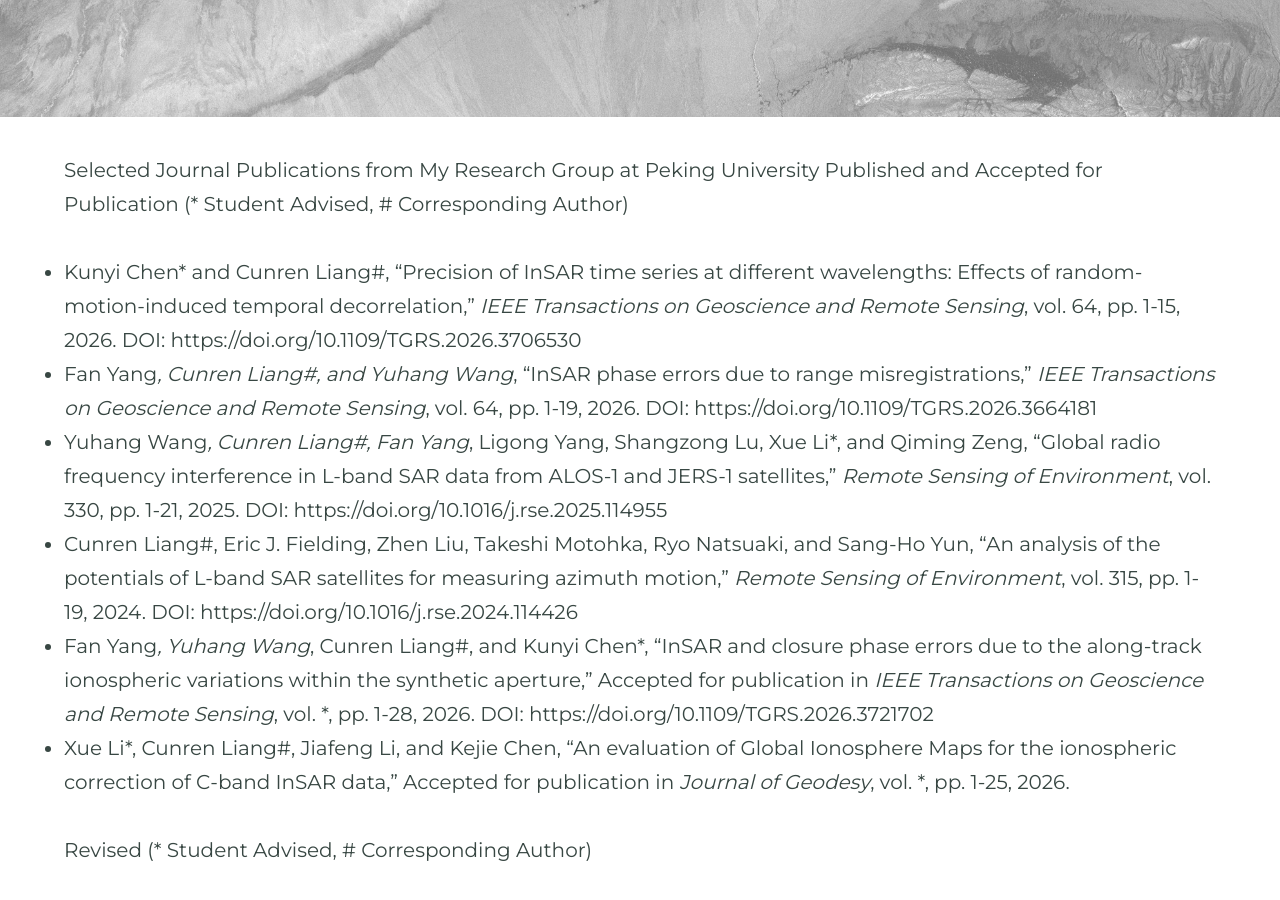
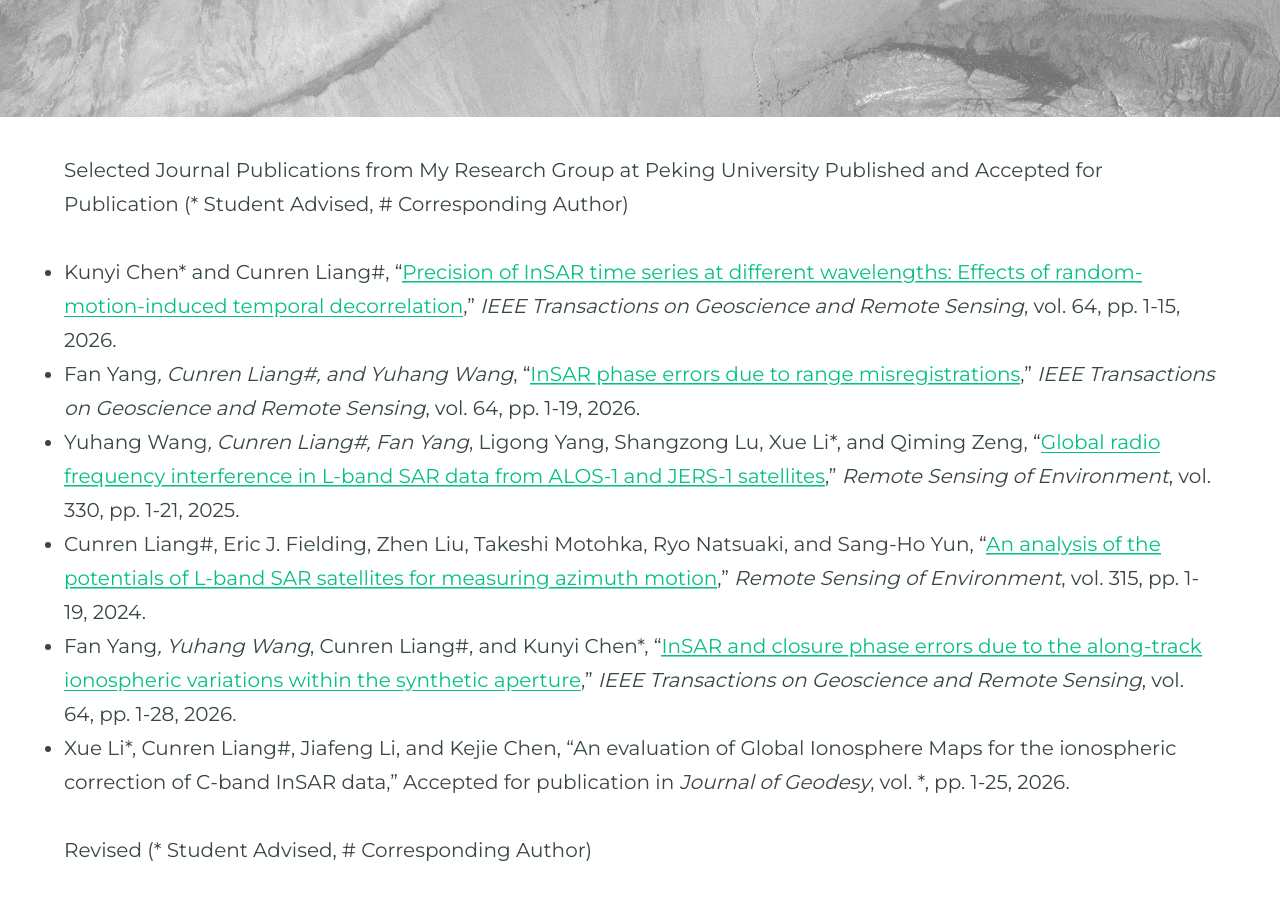
Before and after one commit to CunrenLiang/cunrenliang.github.io, a Jekyll site: the page built from publications.md, in a window 1280 px wide and 900 px high, scrolled down 307 px. Built offline with Jekyll 4.4.1, drawn with Linux system fonts in a browser that asks for light colours; some web fonts are replaced.

Commit message:
Add files via upload

```diff
--- a/publications.md
+++ b/publications.md
@@ -7,37 +7,45 @@ feature_image: "../assets/images/tibet/tibet_s1_a41_210504-210516_4.jpg"
 
 Selected Journal Publications from My Research Group at Peking University
 Published and Accepted for Publication (* Student Advised, # Corresponding Author)
-* Kunyi Chen* and Cunren Liang#, “Precision of InSAR time series at different wavelengths: Effects of random-motion-induced temporal decorrelation,” _IEEE Transactions on Geoscience and Remote Sensing_, vol. 64, pp. 1-15, 2026. DOI: https://doi.org/10.1109/TGRS.2026.3706530
-* Fan Yang*, Cunren Liang#, and Yuhang Wang*, “InSAR phase errors due to range misregistrations,” _IEEE Transactions on Geoscience and Remote Sensing_, vol. 64, pp. 1-19, 2026. DOI: https://doi.org/10.1109/TGRS.2026.3664181
-* Yuhang Wang*, Cunren Liang#, Fan Yang*, Ligong Yang, Shangzong Lu, Xue Li*, and Qiming Zeng, “Global radio frequency interference in L-band SAR data from ALOS-1 and JERS-1 satellites,” _Remote Sensing of Environment_, vol. 330, pp. 1-21, 2025. DOI: https://doi.org/10.1016/j.rse.2025.114955
-* Cunren Liang#, Eric J. Fielding, Zhen Liu, Takeshi Motohka, Ryo Natsuaki, and Sang-Ho Yun, “An analysis of the potentials of L-band SAR satellites for measuring azimuth motion,” _Remote Sensing of Environment_, vol. 315, pp. 1-19, 2024. DOI: https://doi.org/10.1016/j.rse.2024.114426
-* Fan Yang*, Yuhang Wang*, Cunren Liang#, and Kunyi Chen*, “InSAR and closure phase errors due to the along-track ionospheric variations within the synthetic aperture,” Accepted for publication in _IEEE Transactions on Geoscience and Remote Sensing_, vol. *, pp. 1-28, 2026. DOI: https://doi.org/10.1109/TGRS.2026.3721702
-* Xue Li*, Cunren Liang#, Jiafeng Li, and Kejie Chen, “An evaluation of Global Ionosphere Maps for the ionospheric correction of C-band InSAR data,” Accepted for publication in _Journal of Geodesy_, vol. *, pp. 1-25, 2026.
+* Kunyi Chen* and Cunren Liang#, "[Precision of InSAR time series at different wavelengths: Effects of random-motion-induced temporal decorrelation](https://doi.org/10.1109/TGRS.2026.3706530)," _IEEE Transactions on Geoscience and Remote Sensing_, vol. 64, pp. 1-15, 2026.
+* Fan Yang*, Cunren Liang#, and Yuhang Wang*, "[InSAR phase errors due to range misregistrations](https://doi.org/10.1109/TGRS.2026.3664181),” _IEEE Transactions on Geoscience and Remote Sensing_, vol. 64, pp. 1-19, 2026.
+* Yuhang Wang*, Cunren Liang#, Fan Yang*, Ligong Yang, Shangzong Lu, Xue Li*, and Qiming Zeng, "[Global radio frequency interference in L-band SAR data from ALOS-1 and JERS-1 satellites](https://doi.org/10.1016/j.rse.2025.114955)," _Remote Sensing of Environment_, vol. 330, pp. 1-21, 2025.
+* Cunren Liang#, Eric J. Fielding, Zhen Liu, Takeshi Motohka, Ryo Natsuaki, and Sang-Ho Yun, "[An analysis of the potentials of L-band SAR satellites for measuring azimuth motion](https://doi.org/10.1016/j.rse.2024.114426)," _Remote Sensing of Environment_, vol. 315, pp. 1-19, 2024.
+* Fan Yang*, Yuhang Wang*, Cunren Liang#, and Kunyi Chen*, "[InSAR and closure phase errors due to the along-track ionospheric variations within the synthetic aperture](https://doi.org/10.1109/TGRS.2026.3721702)," _IEEE Transactions on Geoscience and Remote Sensing_, vol. 64, pp. 1-28, 2026.
+* Xue Li*, Cunren Liang#, Jiafeng Li, and Kejie Chen, "An evaluation of Global Ionosphere Maps for the ionospheric correction of C-band InSAR data," Accepted for publication in _Journal of Geodesy_, vol. *, pp. 1-25, 2026.
 
 Revised (* Student Advised, # Corresponding Author)
-* Yuhang Wang*, Cunren Liang#, Xue Li*, Fan Yang*, and Kunyi Chen*, “On the range spectral loss in InSAR,” Revised, _IEEE Transactions on Geoscience and Remote Sensing_.
+* Yuhang Wang*, Cunren Liang#, Xue Li*, Fan Yang*, and Kunyi Chen*, "On the range spectral loss in InSAR," Revised, _IEEE Transactions on Geoscience and Remote Sensing_.
+
+
+
+
+
+
+
+
 
 Under Review (* Student Advised, # Corresponding Author)
-* Yusheng Li*, Cunren Liang#, and Yuhang Wang*, “Precision of phase correlation for speckle tracking,” Under review.
-* Kunyi Chen*, Cunren Liang#, Fan Yang*, Xue Li*, and Yuhang Wang*, “Secondary InSAR ionospheric phase in NISAR data,” Under review.
-* Cunren Liang#, Xue Li*, Yuhang Wang*, Zhen Liu, Mark Simons, Eric J. Fielding, Yuan-Kai Liu, and Sang-Ho Yun, “Evaluating ALOS-2 L-band InSAR observations of tectonic motion in the Western United States,” Under review.
-* Guanshu Ao*, Cunren Liang#, and Yuxiao Qin, “Overestimation of InSAR coherence due to RCS inhomogeneity,” Under review.
+* Yusheng Li*, Cunren Liang#, and Yuhang Wang*, "Precision of phase correlation for speckle tracking," Under review.
+* Kunyi Chen*, Cunren Liang#, Fan Yang*, Xue Li*, and Yuhang Wang*, "Secondary InSAR ionospheric phase in NISAR data," Under review.
+* Cunren Liang#, Xue Li*, Yuhang Wang*, Zhen Liu, Mark Simons, Eric J. Fielding, Yuan-Kai Liu, and Sang-Ho Yun, "Evaluating ALOS-2 L-band InSAR observations of tectonic motion in the Western United States," Under review.
+* Guanshu Ao*, Cunren Liang#, and Yuxiao Qin, "Overestimation of InSAR coherence due to RCS inhomogeneity," Under review.
 
 Other Journal Publications (Co-authored)
-* Peng Li, Jiahan Zhang, Fengling Yu, Kai Tan, Nan Xu, Chunpeng Chen, Pengfei Tang, Cunren Liang, Zhenhong Li, Houjie Wang, “Delta-Scale 10-m Tidal Flat Topography Reconstruction: A Transferable Deep Learning Approach Using Sentinel-2 Time Series,” IEEE Transactions on Geoscience and Remote Sensing, vol. 64, pp. 1-12, 2026. DOI: https://doi.org/10.1109/TGRS.2026.3686116
-* Peng Li, Jianbo Bai, Lin Shen, Wei Tang, Cunren Liang, Bin Zhao, Zhenhong Li, and Houjie Wang, “Large-scale high-resolution coastal subsidence mapping in eastern China with Sentinel-1 and Sentinel-2: Heterogeneous patterns and primary drivers,” International Journal of Applied Earth Observation and Geoinformation, vol. 146, pp. 1-18, February 2026. DOI: https://doi.org/10.1016/j.jag.2025.105047
-* Yidi Wang, Zhang Yunjun, Ningbo Wang, Runqing Liu, Cunren Liang, Yosuke Aoki, and Robert Wang, “Towards Long-Wavelength Ionospheric Correction of InSAR Time Series Using GNSS-Based TEC,” IEEE Transactions on Geoscience and Remote Sensing, vol. 64, pp. 1-14, 2026. DOI: https://doi.org/10.1109/TGRS.2026.3656511
-* Jingtian Zhou, Yang Lei, Jinmei Pan, Cunren Liang, Zhang Yunjun, Weiliang Li, Chuan Xiong, Jiancheng Shi, and Wei Ma, “Snow water equivalent retrieval and analysis over Altay using 12 d repeat-pass Sentinel-1 interferometry,” The Cryosphere, vol. 19, no. 11, pp. 5361-5388, November 2025. DOI: https://doi.org/10.5194/tc-19-5361-2025
-* Shangzong Lu, Cunren Liang, and Qiming Zeng, “Limitations of earthquake coseismic deformation measurements using InSAR,” International Journal of Remote Sensing, vol. 46, no. 5, pp. 2212-2232, January 2025. DOI: https://doi.org/10.1080/01431161.2024.2449478
-* Chaoqi Lin, Kejie Chen, Cunren Liang, Hai Zhu, Wenfeng Cui, Haishan Chai, Mingjia Li, Changhu Xue, Zhiwen Zheng, and Zhanhui Qing, “Subsidence detection in southwest Guangdong–Hong Kong–Macao Greater Bay Area using InSAR with GNSS corrected tropospheric delays,” Advances in Space Research, vol. 75, no. 1, pp. 190-204, January 2025. DOI: https://doi.org/10.1016/j.asr.2024.09.018
-* Peng Li, Shu Li, Zhenhong Li, Cunren Liang, and Houjie Wang, “Detailed detection and extraction of estuarine tidal channels with multispectral and full‐polarised SAR remote sensing,” Earth Surface Processes and Landforms, vol. 49, no. 12, pp. 3968-3988, September 2024. DOI: https://doi.org/10.1002/esp.5950
-* Kejie Chen, Guoguang Wei, Christopher Milliner, Luca Dal Zilio, Cunren Liang, and Jean-Philippe Avouac, “Super-shear ruptures steered by pre-stress heterogeneities during the 2023 Kahramanmaraş earthquake doublet,” Nature Communications, vol. 15, no. 1, pp. 1-11, August 2024. DOI: https://doi.org/10.1038/s41467-024-51446-y
-* Peng Li, Yun Zhang, Cunren Liang, Houjie Wang, and Zhenhong Li, “High spatiotemporal resolution river networks mapping on catchment scale using satellite remote sensing imagery and DEM data,” Geophysical Research Letters, vol. 51, no. 6, pp. 1-11, March 2024. DOI: https://doi.org/10.1029/2023GL107956
-* Emmanuel Caballero, Zacharie Duputel, Cedric Twardzik, Luis Rivera, Emilie Klein, Junle Jiang, Cunren Liang, Lijun Zhu, Romain Jolivet, Eric Fielding, and Mark Simons, “Revisiting the 2015 Mw = 8.3 Illapel earthquake: unveiling complex fault slip properties using Bayesian inversion,” Geophysical Journal International, vol. 235, no. 3, pp. 2828-2845, December 2023. DOI: https://doi.org/10.1093/gji/ggad380
-* Liuwei Xu, Saeed Mohanna, Lingsen Meng, Chen Ji, Jean-Paul Ampuero, Zhang Yunjun, Masooma Hasnain, Risheng Chu, and Cunren Liang, “The overall-subshear and multi-segment rupture of the 2023 Mw 7.8 Kahramanmaraş, Turkey earthquake in millennia supercycle,” Communications Earth & Environment, vol. 4, no. 1, pp. 1-13, October 2023. DOI: https://doi.org/10.1038/s43247-023-01030-x
-* Peng Li, Guoyang Wang, Cunren Liang, Houjie Wang, and Zhenhong Li, “InSAR-derived coastal subsidence reveals new inundation scenarios over the Yellow River Delta,” IEEE Journal of Selected Topics in Applied Earth Observations and Remote Sensing, vol. 16, pp. 8431-8441, 2023. DOI: https://doi.org/10.1109/JSTARS.2023.3272782
-* Guoyang Wang, Peng Li, Zhenhong Li, Cunren Liang, and Houjie Wang, “Coastal subsidence detection and characterization caused by brine mining over the Yellow River Delta using time series InSAR and PCA,” International Journal of Applied Earth Observation and Geoinformation, vol. 114, pp. 1-17, November 2022. DOI: https://doi.org/10.1016/j.jag.2022.103077
-* Kejie Chen, Jean-Philippe Avouac, Jianghui Geng, Cunren Liang, Zhenguo Zhang, Zhicai Li, and Shengpeng Zhang, “The 2021 Mw 7.4 Madoi Earthquake: An Archetype Bilateral Slip‐Pulse Rupture Arrested at a Splay Fault,” Geophysical Research Letters, vol. 49, no. 2, pp. 1-9, January 2022. DOI: https://doi.org/10.1029/2021GL095243
+* Peng Li, Jiahan Zhang, Fengling Yu, Kai Tan, Nan Xu, Chunpeng Chen, Pengfei Tang, Cunren Liang, Zhenhong Li, Houjie Wang, "Delta-Scale 10-m Tidal Flat Topography Reconstruction: A Transferable Deep Learning Approach Using Sentinel-2 Time Series," IEEE Transactions on Geoscience and Remote Sensing, vol. 64, pp. 1-12, 2026. DOI: https://doi.org/10.1109/TGRS.2026.3686116
+* Peng Li, Jianbo Bai, Lin Shen, Wei Tang, Cunren Liang, Bin Zhao, Zhenhong Li, and Houjie Wang, "Large-scale high-resolution coastal subsidence mapping in eastern China with Sentinel-1 and Sentinel-2: Heterogeneous patterns and primary drivers," International Journal of Applied Earth Observation and Geoinformation, vol. 146, pp. 1-18, February 2026. DOI: https://doi.org/10.1016/j.jag.2025.105047
+* Yidi Wang, Zhang Yunjun, Ningbo Wang, Runqing Liu, Cunren Liang, Yosuke Aoki, and Robert Wang, "Towards Long-Wavelength Ionospheric Correction of InSAR Time Series Using GNSS-Based TEC," IEEE Transactions on Geoscience and Remote Sensing, vol. 64, pp. 1-14, 2026. DOI: https://doi.org/10.1109/TGRS.2026.3656511
+* Jingtian Zhou, Yang Lei, Jinmei Pan, Cunren Liang, Zhang Yunjun, Weiliang Li, Chuan Xiong, Jiancheng Shi, and Wei Ma, "Snow water equivalent retrieval and analysis over Altay using 12 d repeat-pass Sentinel-1 interferometry," The Cryosphere, vol. 19, no. 11, pp. 5361-5388, November 2025. DOI: https://doi.org/10.5194/tc-19-5361-2025
+* Shangzong Lu, Cunren Liang, and Qiming Zeng, "Limitations of earthquake coseismic deformation measurements using InSAR," International Journal of Remote Sensing, vol. 46, no. 5, pp. 2212-2232, January 2025. DOI: https://doi.org/10.1080/01431161.2024.2449478
+* Chaoqi Lin, Kejie Chen, Cunren Liang, Hai Zhu, Wenfeng Cui, Haishan Chai, Mingjia Li, Changhu Xue, Zhiwen Zheng, and Zhanhui Qing, "Subsidence detection in southwest Guangdong–Hong Kong–Macao Greater Bay Area using InSAR with GNSS corrected tropospheric delays," Advances in Space Research, vol. 75, no. 1, pp. 190-204, January 2025. DOI: https://doi.org/10.1016/j.asr.2024.09.018
+* Peng Li, Shu Li, Zhenhong Li, Cunren Liang, and Houjie Wang, "Detailed detection and extraction of estuarine tidal channels with multispectral and full‐polarised SAR remote sensing," Earth Surface Processes and Landforms, vol. 49, no. 12, pp. 3968-3988, September 2024. DOI: https://doi.org/10.1002/esp.5950
+* Kejie Chen, Guoguang Wei, Christopher Milliner, Luca Dal Zilio, Cunren Liang, and Jean-Philippe Avouac, "Super-shear ruptures steered by pre-stress heterogeneities during the 2023 Kahramanmaraş earthquake doublet," Nature Communications, vol. 15, no. 1, pp. 1-11, August 2024. DOI: https://doi.org/10.1038/s41467-024-51446-y
+* Peng Li, Yun Zhang, Cunren Liang, Houjie Wang, and Zhenhong Li, "High spatiotemporal resolution river networks mapping on catchment scale using satellite remote sensing imagery and DEM data," Geophysical Research Letters, vol. 51, no. 6, pp. 1-11, March 2024. DOI: https://doi.org/10.1029/2023GL107956
+* Emmanuel Caballero, Zacharie Duputel, Cedric Twardzik, Luis Rivera, Emilie Klein, Junle Jiang, Cunren Liang, Lijun Zhu, Romain Jolivet, Eric Fielding, and Mark Simons, "Revisiting the 2015 Mw = 8.3 Illapel earthquake: unveiling complex fault slip properties using Bayesian inversion," Geophysical Journal International, vol. 235, no. 3, pp. 2828-2845, December 2023. DOI: https://doi.org/10.1093/gji/ggad380
+* Liuwei Xu, Saeed Mohanna, Lingsen Meng, Chen Ji, Jean-Paul Ampuero, Zhang Yunjun, Masooma Hasnain, Risheng Chu, and Cunren Liang, "The overall-subshear and multi-segment rupture of the 2023 Mw 7.8 Kahramanmaraş, Turkey earthquake in millennia supercycle," Communications Earth & Environment, vol. 4, no. 1, pp. 1-13, October 2023. DOI: https://doi.org/10.1038/s43247-023-01030-x
+* Peng Li, Guoyang Wang, Cunren Liang, Houjie Wang, and Zhenhong Li, "InSAR-derived coastal subsidence reveals new inundation scenarios over the Yellow River Delta," IEEE Journal of Selected Topics in Applied Earth Observations and Remote Sensing, vol. 16, pp. 8431-8441, 2023. DOI: https://doi.org/10.1109/JSTARS.2023.3272782
+* Guoyang Wang, Peng Li, Zhenhong Li, Cunren Liang, and Houjie Wang, "Coastal subsidence detection and characterization caused by brine mining over the Yellow River Delta using time series InSAR and PCA," International Journal of Applied Earth Observation and Geoinformation, vol. 114, pp. 1-17, November 2022. DOI: https://doi.org/10.1016/j.jag.2022.103077
+* Kejie Chen, Jean-Philippe Avouac, Jianghui Geng, Cunren Liang, Zhenguo Zhang, Zhicai Li, and Shengpeng Zhang, "The 2021 Mw 7.4 Madoi Earthquake: An Archetype Bilateral Slip‐Pulse Rupture Arrested at a Splay Fault," Geophysical Research Letters, vol. 49, no. 2, pp. 1-9, January 2022. DOI: https://doi.org/10.1029/2021GL095243
 
 
 ###### Prior to joining Peking University
```
